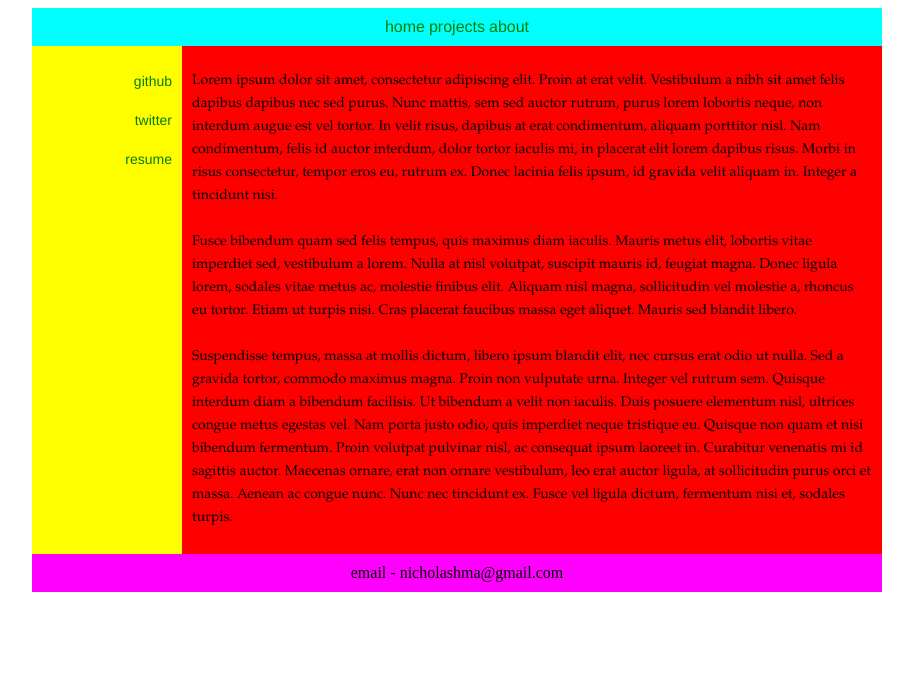
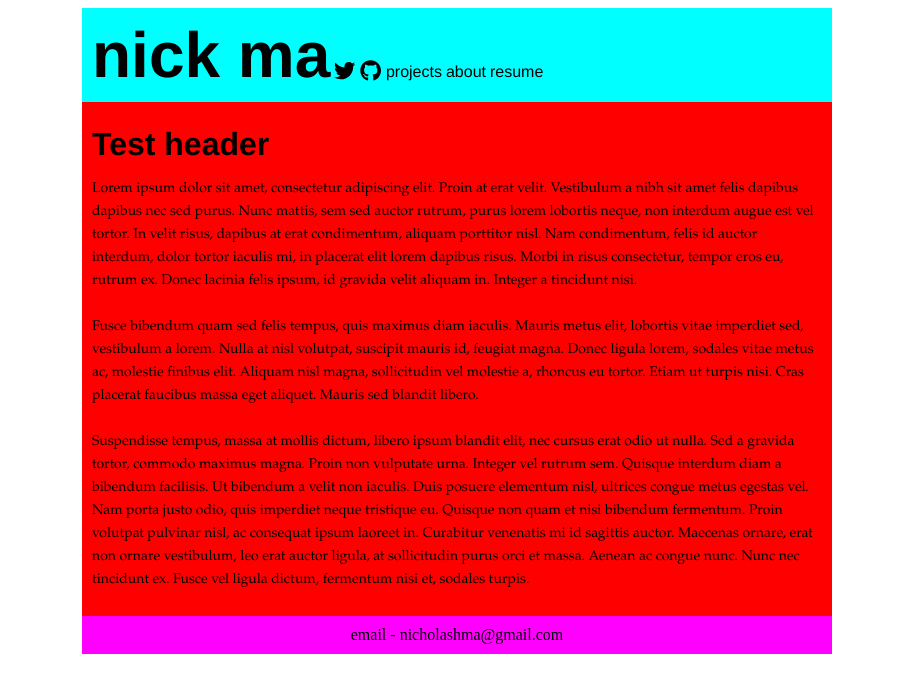
Before and after one commit to pointatnick/pointatnick, a Django app: page /about in a window 1280 px wide. Shown: the top 693 px of the page, without its empty margins (183-1096 px from the left). Run offline with Django 3.2, Linux system fonts and the light colour scheme; some libraries are stand-ins or nearby versions.

Commit message:
Style the header with name and logos

```diff
--- a/pointatnick/website/static/website/style.css
+++ b/pointatnick/website/static/website/style.css
@@ -12,13 +12,21 @@ h1 {
 }
 
 a {
-    color: green;
+    color: black;
     text-decoration: none;
     font-family: Helvetica Neue, sans-serif;
 }
 
+.header-main {
+    font-family: Helvetica Neue, sans-serif;
+    font-size: 4em;
+    font-style: normal;
+    font-variant: normal;
+    font-weight: 700;
+}
+
 p {
-    font-family: "Garamond", serif;
+    font-family: Palatino, serif;
     font-size: 0.875em;
     font-style: normal;
     font-variant: normal;
@@ -34,11 +42,11 @@ p {
 }
 
 
-@media (min-width: 850px) {
+@media (min-width: 750px) {
     .container {
-        width: 850px;
+        width: 750px;
         display: grid;
-        grid-template-columns: 150px 700px;
+        grid-template-columns: 700px;
         grid-template-rows: auto 1fr auto;
     }
 }
@@ -47,25 +55,15 @@ p {
     grid-column-start: 1;
     grid-column-end: 3;
     background-color: rgb(0, 255, 255);
-    text-align: center;
+    text-align: left;
     padding: 10px;
 }
 
 .content {
-    grid-column-start: 2;
+    grid-column-start: 1;
     grid-column-end: 3;
     background-color: rgb(255, 0, 0);
     text-align: left;
-    padding: 10px;
-}
-
-.menu {
-    grid-column-start: 1;
-    grid-column-end: 2;
-    grid-row-start: 2;
-    grid-row-end: 3;
-    background-color: rgb(255, 255, 0);
-    text-align: right;
     padding: 10px;
 }
 
--- a/pointatnick/website/templates/website/about.html
+++ b/pointatnick/website/templates/website/about.html
@@ -4,23 +4,27 @@
 <html>
 <head>
     <link rel="stylesheet" type="text/css" href="{% static 'website/style.css' %}">
+    <script defer src="https://use.fontawesome.com/releases/v5.0.9/js/all.js" integrity="sha384-8iPTk2s/jMVj81dnzb/iFR2sdA7u06vHJyyLlAd4snFpCl/SnyUjRrbdJsw1pGIl" crossorigin="anonymous"></script>
 </head>
 <body>
     <div class="container">
         <div class="navbar">
-            <a href="/">home</a>
+            <a class="header-main" href="/">nick ma</a>
+            <a href="https://twitter.com/pointatnick">
+                <img class="fab fa-twitter fa-lg" alt="twitter logo" />
+            </a>
+            <a href="https://github.com/pointatnick">
+                <img class="fab fa-github fa-lg" alt="github logo" />
+            </a>
             <a href="/projects">projects</a>
             <a href="/about">about</a>
+            <a href="/#">resume</a>
         </div>
         <div class="content">
+            <h1>Test header</h1>
             <p>Lorem ipsum dolor sit amet, consectetur adipiscing elit. Proin at erat velit. Vestibulum a nibh sit amet felis dapibus dapibus nec sed purus. Nunc mattis, sem sed auctor rutrum, purus lorem lobortis neque, non interdum augue est vel tortor. In velit risus, dapibus at erat condimentum, aliquam porttitor nisl. Nam condimentum, felis id auctor interdum, dolor tortor iaculis mi, in placerat elit lorem dapibus risus. Morbi in risus consectetur, tempor eros eu, rutrum ex. Donec lacinia felis ipsum, id gravida velit aliquam in. Integer a tincidunt nisi.<br /><br />
             Fusce bibendum quam sed felis tempus, quis maximus diam iaculis. Mauris metus elit, lobortis vitae imperdiet sed, vestibulum a lorem. Nulla at nisl volutpat, suscipit mauris id, feugiat magna. Donec ligula lorem, sodales vitae metus ac, molestie finibus elit. Aliquam nisl magna, sollicitudin vel molestie a, rhoncus eu tortor. Etiam ut turpis nisi. Cras placerat faucibus massa eget aliquet. Mauris sed blandit libero.<br /><br />
             Suspendisse tempus, massa at mollis dictum, libero ipsum blandit elit, nec cursus erat odio ut nulla. Sed a gravida tortor, commodo maximus magna. Proin non vulputate urna. Integer vel rutrum sem. Quisque interdum diam a bibendum facilisis. Ut bibendum a velit non iaculis. Duis posuere elementum nisl, ultrices congue metus egestas vel. Nam porta justo odio, quis imperdiet neque tristique eu. Quisque non quam et nisi bibendum fermentum. Proin volutpat pulvinar nisl, ac consequat ipsum laoreet in. Curabitur venenatis mi id sagittis auctor. Maecenas ornare, erat non ornare vestibulum, leo erat auctor ligula, at sollicitudin purus orci et massa. Aenean ac congue nunc. Nunc nec tincidunt ex. Fusce vel ligula dictum, fermentum nisi et, sodales turpis.</p>
-        </div>
-        <div class="menu">
-            <p><a href="https://github.com/pointatnick">github</a></p>
-            <p><a href="https://twitter.com/pointatnick">twitter</a></p>
-            <p><a href="/#">resume</a></p>
         </div>
         <div class="footer">
             <span>email - nicholashma@gmail.com</span>
```
Also changed, not shown: pointatnick/website/templates/website/home.html (+9 -6 lines), pointatnick/website/templates/website/projects.html (+10 -6 lines).
